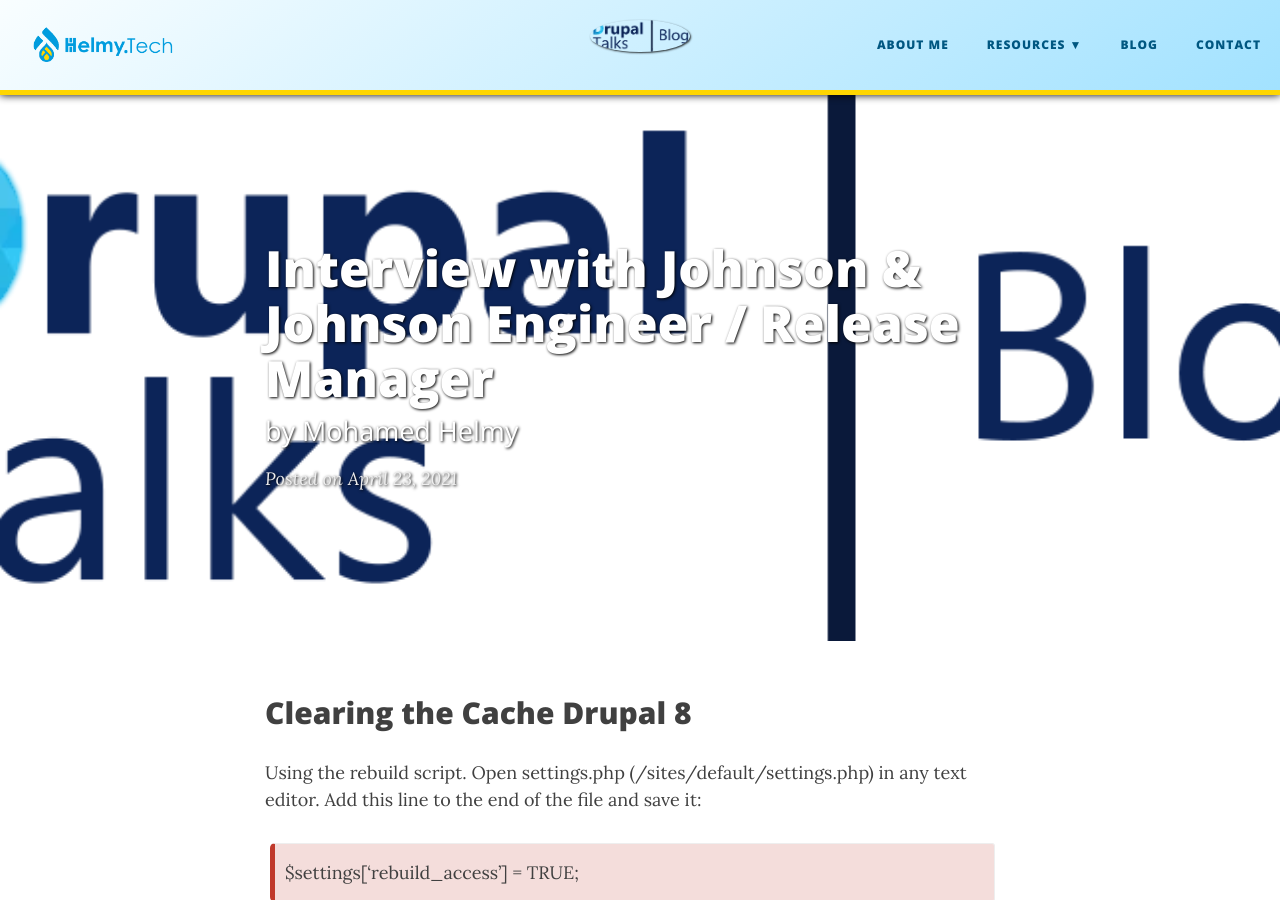
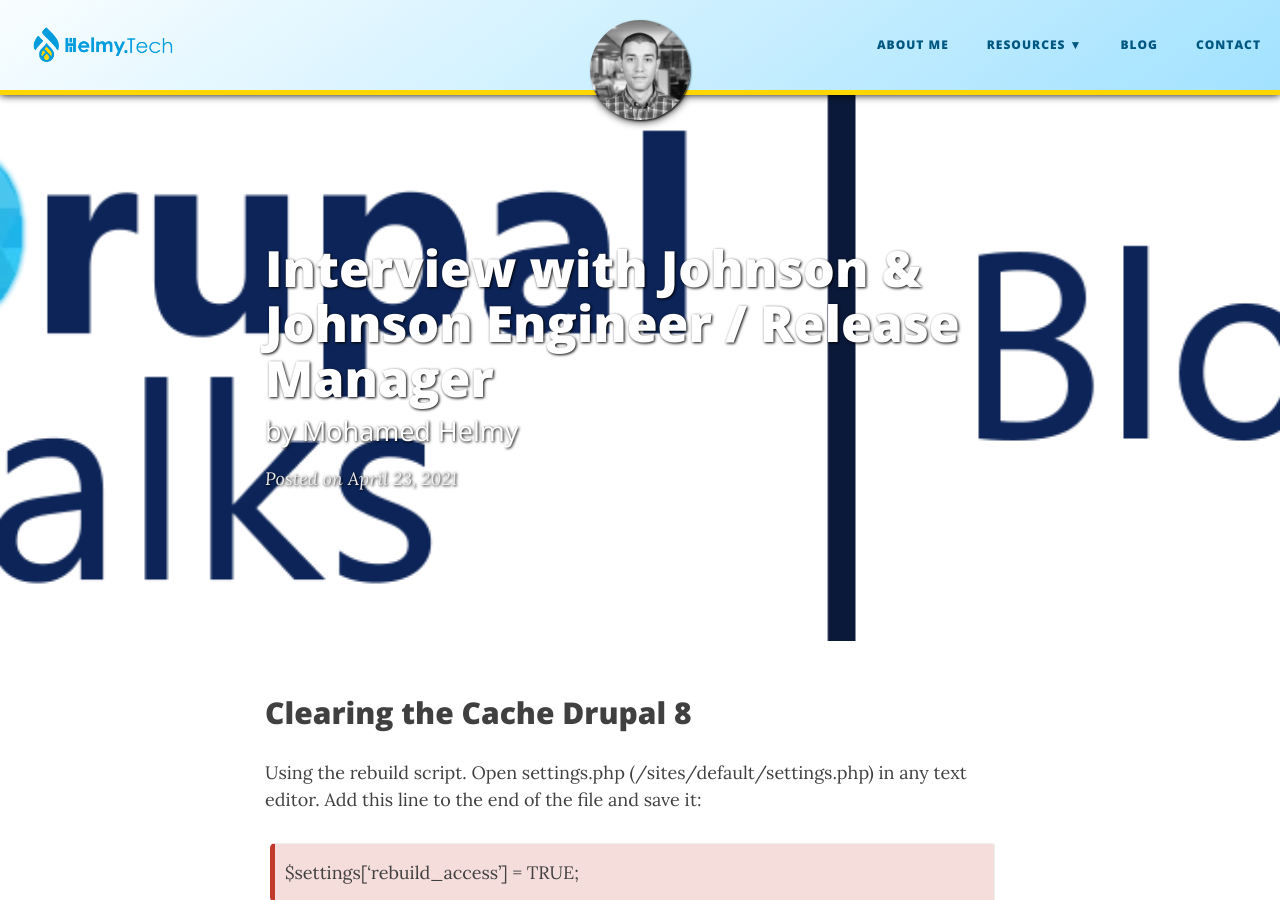
Before and after one commit to M-Helmy/m-helmy.github.io, a Jekyll site: the page built from _posts/2021-04-23-Interview.md, in a window 1280 px wide and 900 px high. Built offline with Jekyll 4.4.1, drawn with Linux system fonts in a browser that asks for light colours; nearby versions of some CDN libraries.

Commit message:
Update 2021-04-23-Interview.md

```diff
--- a/_posts/2021-04-23-Interview.md
+++ b/_posts/2021-04-23-Interview.md
@@ -2,7 +2,6 @@
 layout: post
 title: Interview with Johnson & Johnson Engineer / Release Manager
 subtitle: by Mohamed Helmy
-image: /img/DrupalTalks.png
 title-img: /img/DrupalTalks.png
 bigimg: /img/DrupalTalks.png
 ---
```
